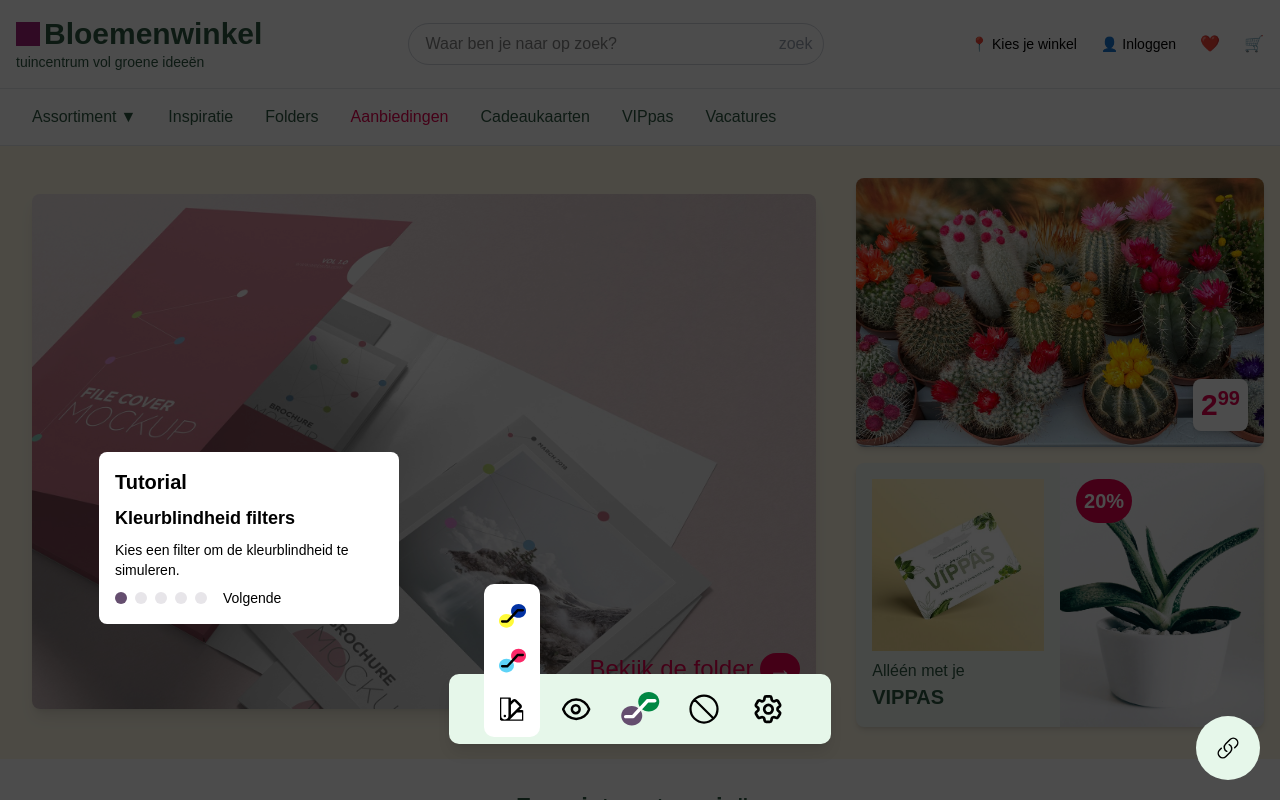
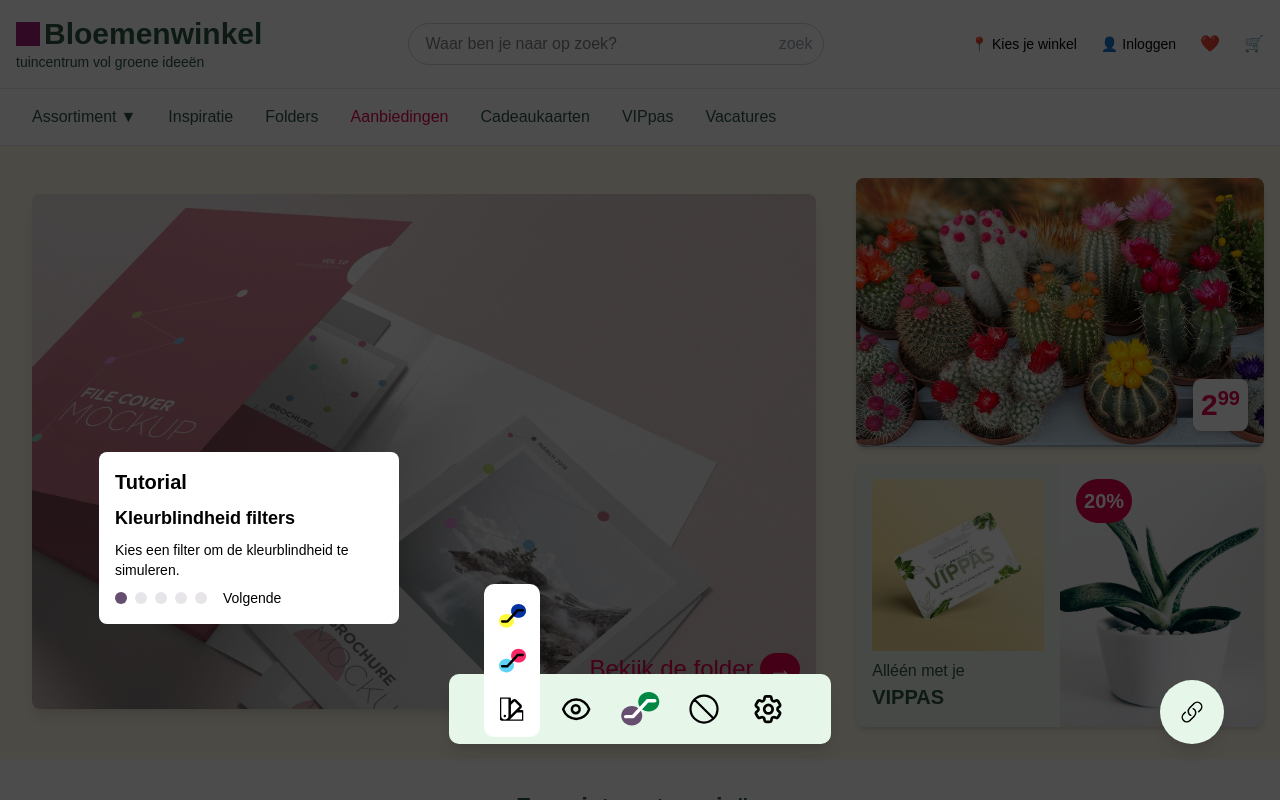
Before and after one commit to LKosters/Cardan, a Nuxt app: page /bloemenwinkel in a window 1280 px wide. Shown: the top 800 px of the page. Built offline with nearby package versions, Linux system fonts and the light colour scheme.

Commit message:
Update positioning and styling of Tutorial, Share, and Toast components for improved layout consistency

```diff
--- a/components/ui/nav/Tutorial.vue
+++ b/components/ui/nav/Tutorial.vue
@@ -1,7 +1,7 @@
 <template>
   <div
     v-if="step < tutorial.length"
-    class="gap-2 absolute top-0 left-0 w-max h-max bg-white rounded-lg p-4 -translate-x-[calc(100%+50px)] -translate-y-[calc(100%+50px)] max-w-[300px]"
+    class="gap-2 absolute top-0 left-0 w-max h-max bg-white rounded-lg p-4 md:-translate-x-[calc(100%+50px)] -translate-y-[calc(100%+150px)] md:-translate-y-[calc(100%+50px)] max-w-[300px]"
   >
     <h2 v-if="step === 0" class="text-xl font-bold mb-2">Tutorial</h2>
     <h3 class="text-lg font-bold mb-2">{{ tutorial[step].title }}</h3>
--- a/components/ui/share/index.vue
+++ b/components/ui/share/index.vue
@@ -1,6 +1,6 @@
 <template>
   <div
-    class="group flex items-center p-5 bg-secondary-alt rounded-full absolute bottom-5 right-5 cursor-pointer hover:bg-secondary duration-300"
+    class="group flex items-center p-5 bg-secondary-alt rounded-full shadow-lg fixed bottom-14 right-14 cursor-pointer hover:bg-secondary duration-300"
     @click="copyUrl"
   >
     <svg
--- a/components/ui/toast/index.vue
+++ b/components/ui/toast/index.vue
@@ -9,7 +9,7 @@
   >
     <div
       v-if="isVisible"
-      class="text-black fixed bottom-24 right-5 bg-secondary-alt px-4 py-2 rounded-lg shadow-lg z-50"
+      class="text-black fixed bottom-34 right-14 bg-secondary-alt px-4 py-2 rounded-lg shadow-lg z-50"
     >
       {{ message }}
     </div>
```
